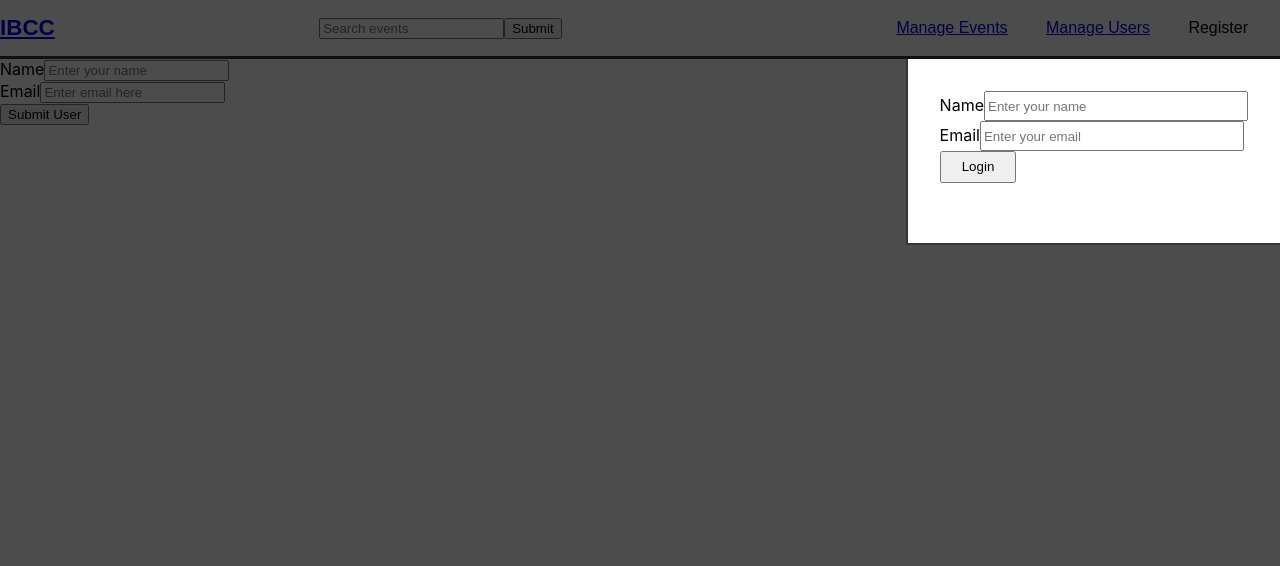
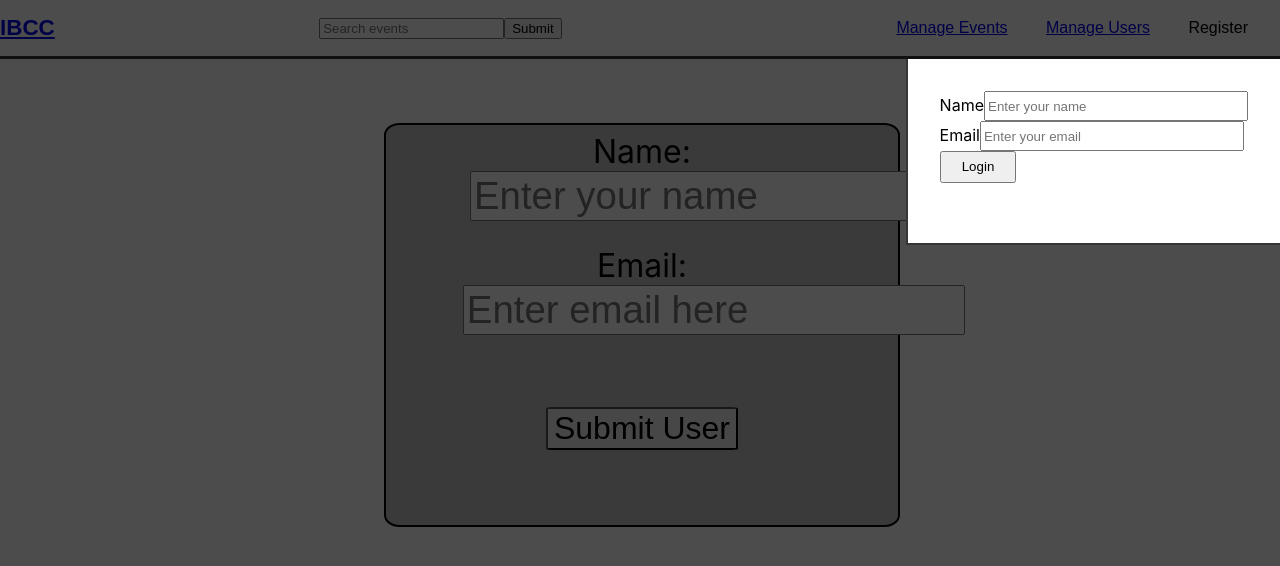
Before and after one commit to 2magpies/ibcc-frontend, a React (Create React App) app: page /manage-user in a window 1280 px wide. Shown: the top 566 px of the page. Built offline with nearby package versions, Linux system fonts and the light colour scheme; no server answers.

Commit message:
styled manager user componenets & added redirect function

```diff
--- a/src/components/ManageUser/ManageUser.css
+++ b/src/components/ManageUser/ManageUser.css
@@ -1,4 +1,36 @@
 .postUser {
-    display: flex;
-    flex-direction: column;
+  display: flex;
+  flex-direction: column;
+  background: rgb(197, 195, 195);
+  border: 2px solid black;
+  border-radius: 3%;
+  height: 50vh;
+  width: 40vw;
+  margin: 5% 30% ;
 }
+
+.userDetails {
+   padding: 0% 10%;
+   padding-bottom: 0;
+   text-align: center;
+   font-size: 2rem;
+   margin: auto 5%;
+}
+
+.userDetails input {
+    font-size: larger;
+}
+
+.userNameField{
+    padding: 2%;
+}
+
+.emailField{
+    margin-top: 5%;
+}
+
+.userDetails button {
+    border-radius: 3%;
+    font-size: 2rem;
+    margin-top: 20%;
+}
--- a/src/components/ManageUser/ManageUser.js
+++ b/src/components/ManageUser/ManageUser.js
@@ -28,14 +28,15 @@ function ManageUser() {
     userData.email = event.target['email'].value;
     // userData.city = event.target['city'].value;
     // userData.state = event.target['state'].value;
-
     postNewUser(userData);
+    window.location.href = 'http://localhost:3000';
   };
   return (
     <div className="postUser">
       <form onSubmit={handleSubmit}>
-        <div>
-          <label>Name</label>
+        <div className="userDetails">
+          <div className="userNameField">
+            <label>Name: </label>
             <input
               type="text"
               placeholder="Enter your name"
@@ -43,8 +44,8 @@ function ManageUser() {
               required
             />
           </div>
-        <div>
-          <label>Email</label>
+          <div className="emailField">
+            <label>Email: </label>
             <input
               type="text"
               placeholder="Enter email here"
@@ -60,6 +61,7 @@ function ManageUser() {
           <div>
             <button type="submit">Submit User</button>
           </div>
+        </div>
       </form>
     </div>
   );
```
Lines whose indentation alone changed are shown as unchanged.
